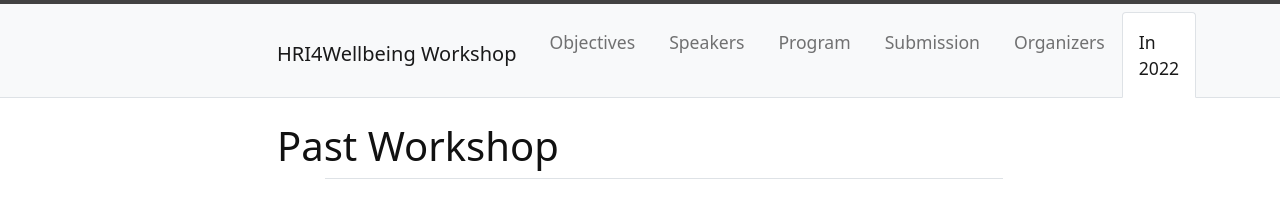
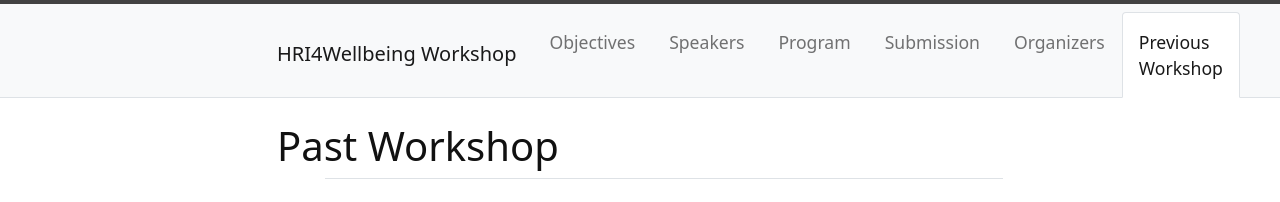
Before and after one commit to hri4wellbeing/hri4wellbeing.github.io, a Jekyll site: the page built from content/6-past_workshop.md, in a window 1280 px wide. Shown: the top 202 px of the page. Built offline with Jekyll 4.4.1, drawn with Linux system fonts in a browser that asks for light colours.

Commit message:
previous workshop

```diff
--- a/content/6-past_workshop.md
+++ b/content/6-past_workshop.md
@@ -1,6 +1,6 @@
 ---
 title: Past Workshop
-nav: In 2022
+nav: Previous Workshop
 ---
 
 
```
